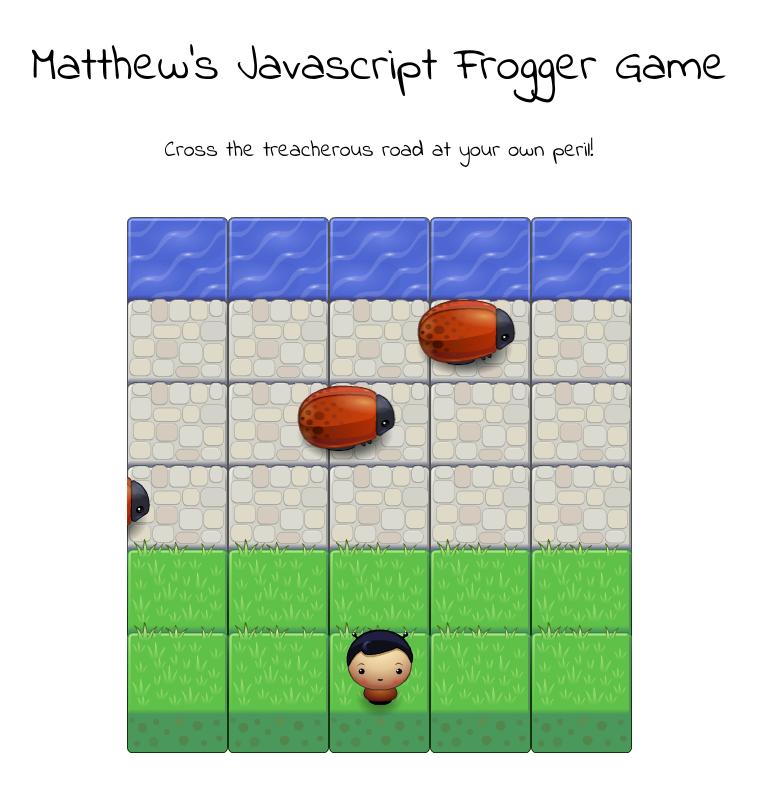
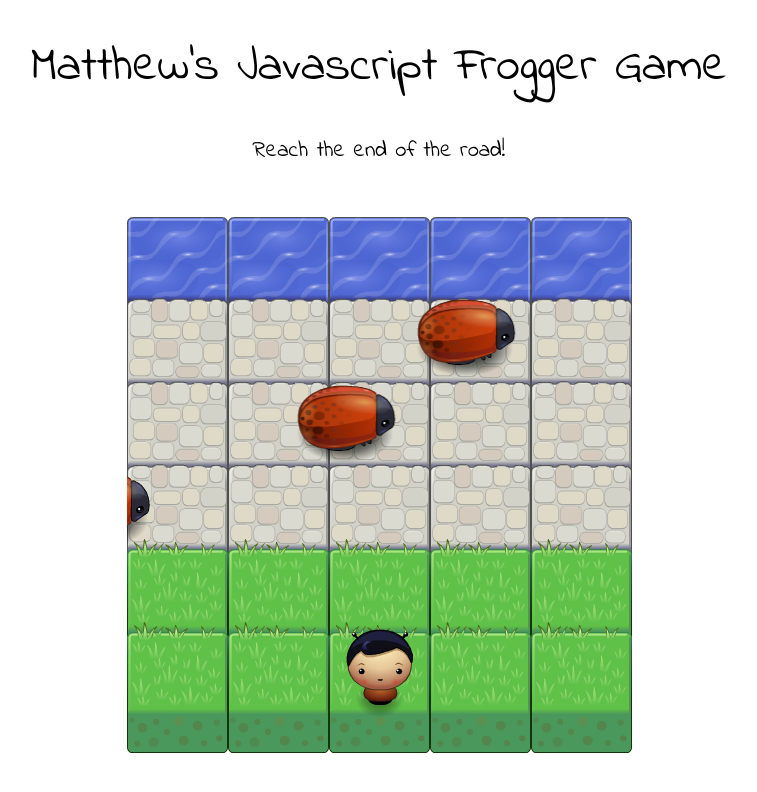
Before and after one commit to mtshin/udacity_project_3_arcade_game, a plain HTML site: page index.html in a window 1280 px wide. Shown: the whole page, without its empty margins (261-1018 px from the left). Drawn offline with Linux system fonts and the light colour scheme.

Commit message:
update readme/game desc

```diff
--- a/index.html
+++ b/index.html
@@ -16,7 +16,7 @@
             <h1 class="title">Matthew's Javascript Frogger Game</h1>
         </header>
         <div class="game_description">
-            <p class="game_description">Cross the treacherous road at your own peril!</p>
+            <p class="game_description">Reach the end of the road!</p>
         </div>
         <div class="modal_background modal_hide">
             <div class="modal_body">
```
Also changed, not shown: 1 other file.
